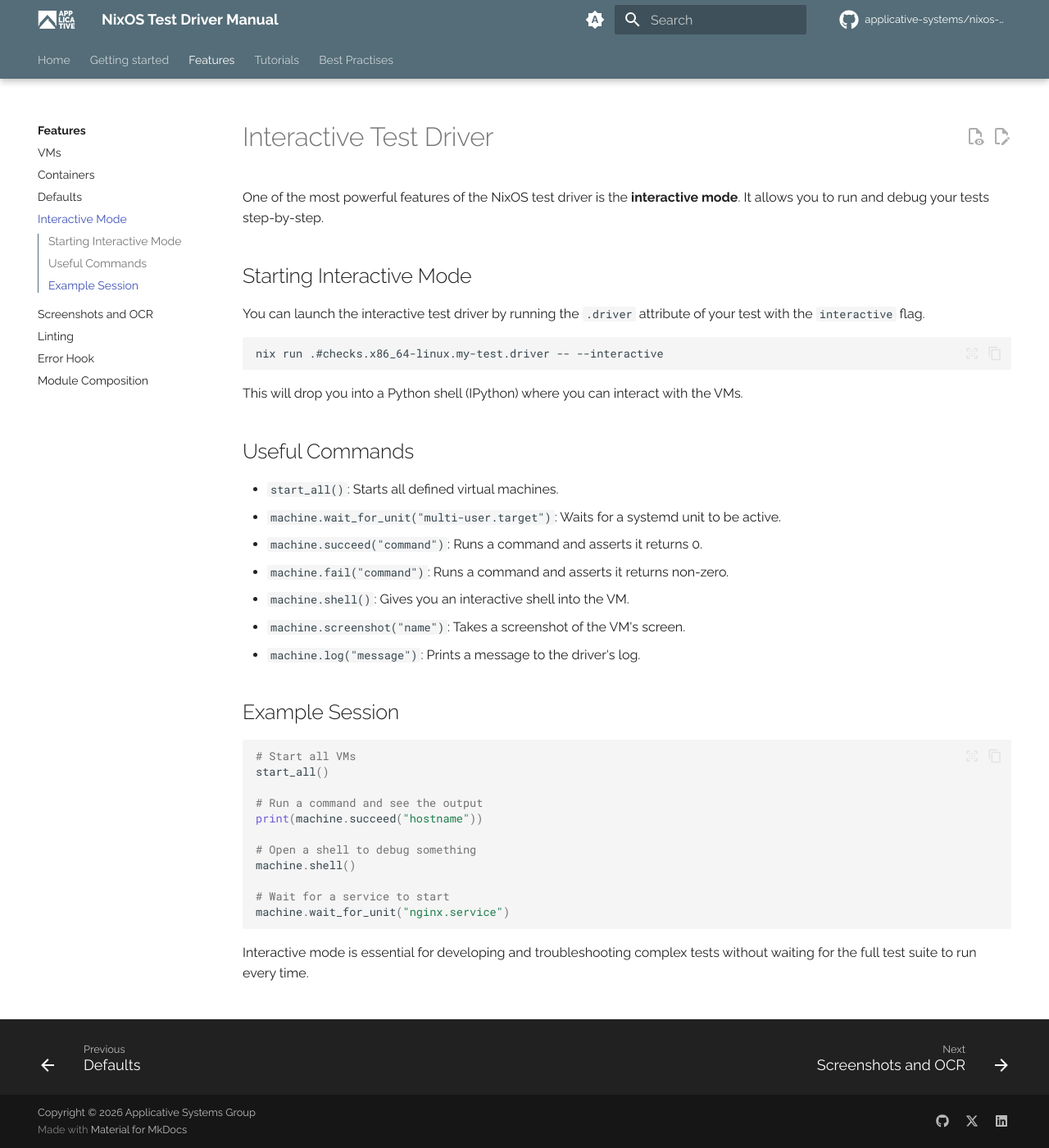
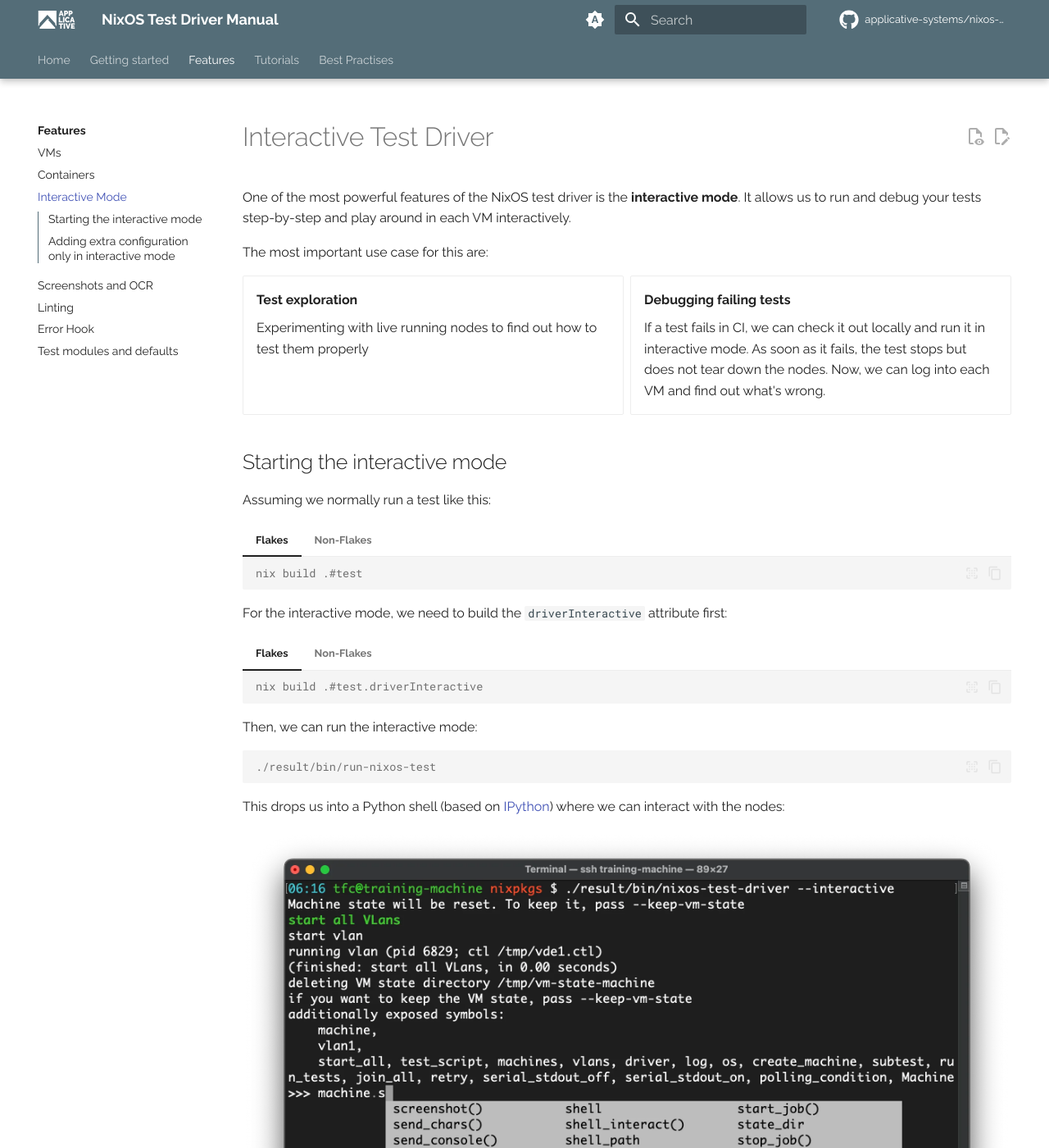
Before and after one commit to applicative-systems/nixos-test-driver-manual, an MkDocs documentation site: the page built from docs/features/interactive.md, in a window 1280 px wide and 1400 px high. Shown: the whole window at 82% size. Built offline with MkDocs 1.6.1 and Material for MkDocs 9.7.7, drawn with Linux system fonts in a browser that asks for light colours; comment, search, counter and statistics services are not loaded; some of the changed text lies outside the part shown.

Commit message:
continue

````diff
--- a/docs/features/interactive.md
+++ b/docs/features/interactive.md
@@ -1,41 +1,111 @@
 # Interactive Test Driver
 
-One of the most powerful features of the NixOS test driver is the **interactive mode**. It allows you to run and debug your tests step-by-step.
+One of the most powerful features of the NixOS test driver is the **interactive mode**.
+It allows us to run and debug your tests step-by-step and play around in each VM interactively.
 
-## Starting Interactive Mode
+The most important use case for this are:
 
-You can launch the interactive test driver by running the `.driver` attribute of your test with the `interactive` flag.
+<!-- prettier-ignore-start -->
 
-```bash
-nix run .#checks.x86_64-linux.my-test.driver -- --interactive
+<div class="grid cards" markdown>
+
+-   **Test exploration**
+
+    Experimenting with live running nodes to find out how to test them properly
+
+-   **Debugging failing tests**
+
+    If a test fails in CI, we can check it out locally and run it in interactive mode.
+    As soon as it fails, the test stops but does not tear down the nodes.
+    Now, we can log into each VM and find out what's wrong.
+
+</div>
+
+<!-- prettier-ignore-end -->
+
+## Starting the interactive mode
+
+Assuming we normally run a test like this:
+
+=== "Flakes"
+
+    ```console
+    nix build .#test
+    ```
+
+=== "Non-Flakes"
+
+    ```console
+    nix-build run-test.nix
+    ```
+
+For the interactive mode, we need to build the `driverInteractive` attribute first:
+
+=== "Flakes"
+
+    ```console
+    nix build .#test.driverInteractive
+    ```
+
+=== "Non-Flakes"
+
+    ```console
+    nix-build run-test.nix -A driverInteractive
+    ```
+
+Then, we can run the interactive mode:
+
+```console
+./result/bin/run-nixos-test
 ```
 
-This will drop you into a Python shell (IPython) where you can interact with the VMs.
+This drops us into a Python shell (based on [IPython](https://ipython.org/)) where we can interact with the nodes:
 
-## Useful Commands
+<figure markdown="span">
+  ![NixOS test driver in interactive mode](../assets/interactive-mode.webp)
 
-- `start_all()`: Starts all defined virtual machines.
-- `machine.wait_for_unit("multi-user.target")`: Waits for a systemd unit to be active.
-- `machine.succeed("command")`: Runs a command and asserts it returns 0.
-- `machine.fail("command")`: Runs a command and asserts it returns non-zero.
-- `machine.shell()`: Gives you an interactive shell into the VM.
-- `machine.screenshot("name")`: Takes a screenshot of the VM's screen.
-- `machine.log("message")`: Prints a message to the driver's log.
+  <figcaption>The NixOS test driver in interactive mode</figcaption>
+</figure>
 
-## Example Session
+Running VMs will also launch with visible QEMU windows that we can interact with like this:
 
-```python
-# Start all VMs
-start_all()
+<figure markdown="span">
+  ![QEMU VM windows in the interactive mode](../assets/interactive-driver-windows.png)
 
-# Run a command and see the output
-print(machine.succeed("hostname"))
+  <figcaption>QEMU VM windows in the interactive mode</figcaption>
+</figure>
 
-# Open a shell to debug something
-machine.shell()
+## Adding extra configuration only in interactive mode
 
-# Wait for a service to start
-machine.wait_for_unit("nginx.service")
+Similar to the [`defaults` top-level attribute](../features/module-composition.md#defaults), we can add settings to virtual machines but only when the test driver is built in interactive mode:
+
+```nix title="test.nix"
+{
+  name = "some test";
+
+  nodes = {
+    machine1 = { };
+    machine2 = { };
+  };
+
+  interactive = {
+    defaults = { pkgs, ... }: {
+      environment.systemPackages = [
+        pkgs.wireshark
+      ];
+    };
+
+    nodes.machine2 = {
+      networking.firewall.enable = false;
+    };
+  };
+
+  testScript = ''
+    # some testing
+  '';
+}
 ```
 
-Interactive mode is essential for developing and troubleshooting complex tests without waiting for the full test suite to run every time.
+Package [`wireshark`](https://www.wireshark.org/) for network packet analysis is added to all nodes and only on `machine2`, the firewall is disabled.
+
+If these settings are often needed for debugging, but never desired in non-interactive production tests, this is the perfect way to set it up.
--- a/mkdocs.yml
+++ b/mkdocs.yml
@@ -144,18 +144,18 @@
       - features/index.md
       - VMs: features/vm.md
       - Containers: features/container.md
-      - Defaults: features/defaults.md
       - Interactive Mode: features/interactive.md
       - Screenshots and OCR: features/screenshots-and-ocr.md
       - Linting: features/linting.md
       - Error Hook: features/error-hook.md
-      - Module Composition: features/module-composition.md
+      - features/module-composition.md
   - Tutorials:
       - tutorials/test-in-extra-package.md
       - tutorials/connecting-to-nodes-in-interactive.md
       - tutorials/multi-network-tests.md
       - tutorials/graphical-vm-tests.md
       - tutorials/applying-overlays.md
+      - tutorials/cuda-tests.md
   - Best Practises:
       - best-practises/timeout.md
       - best-practises/service-race-conditions.md
````
Also changed, not shown: docs/features/container.md (+40 -21 lines), docs/features/module-composition.md (+73 -0 lines), docs/features/vm.md (+3 -1 lines), docs/index.md (+2 -0 lines), docs/tutorials/cuda-tests.md (added, +1 -0 lines), docs/assets/interactive-driver-windows.png (added), docs/assets/interactive-mode.webp (added), docs/assets/nixos-integration-test-driver-kit.jpg (added), docs/features/defaults.md (deleted).
